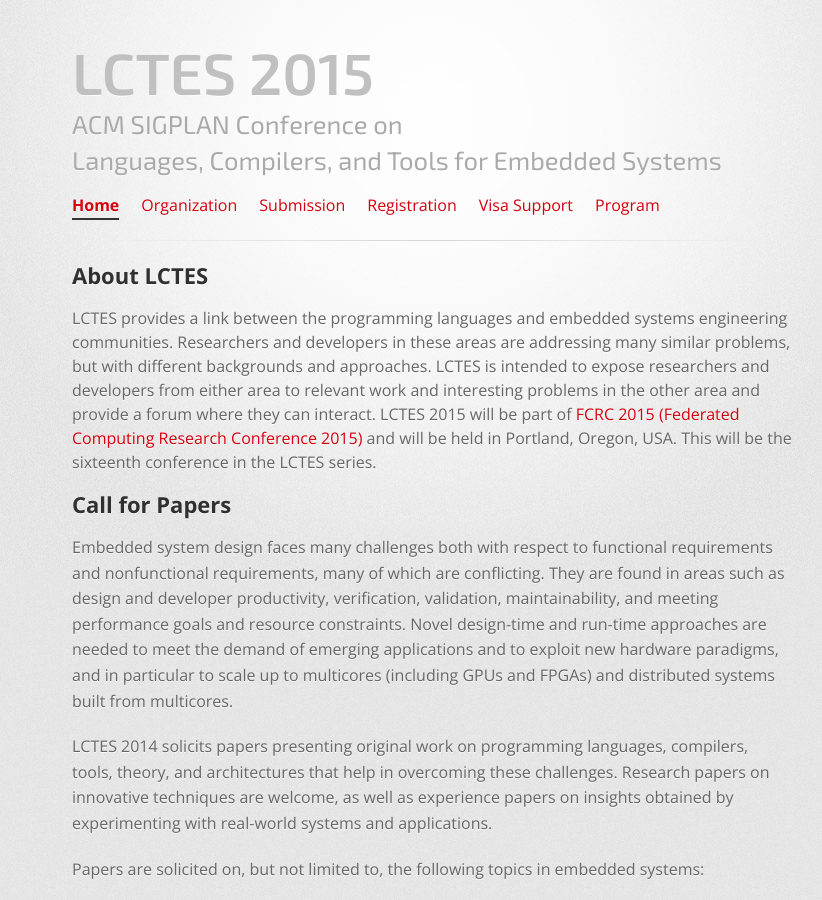
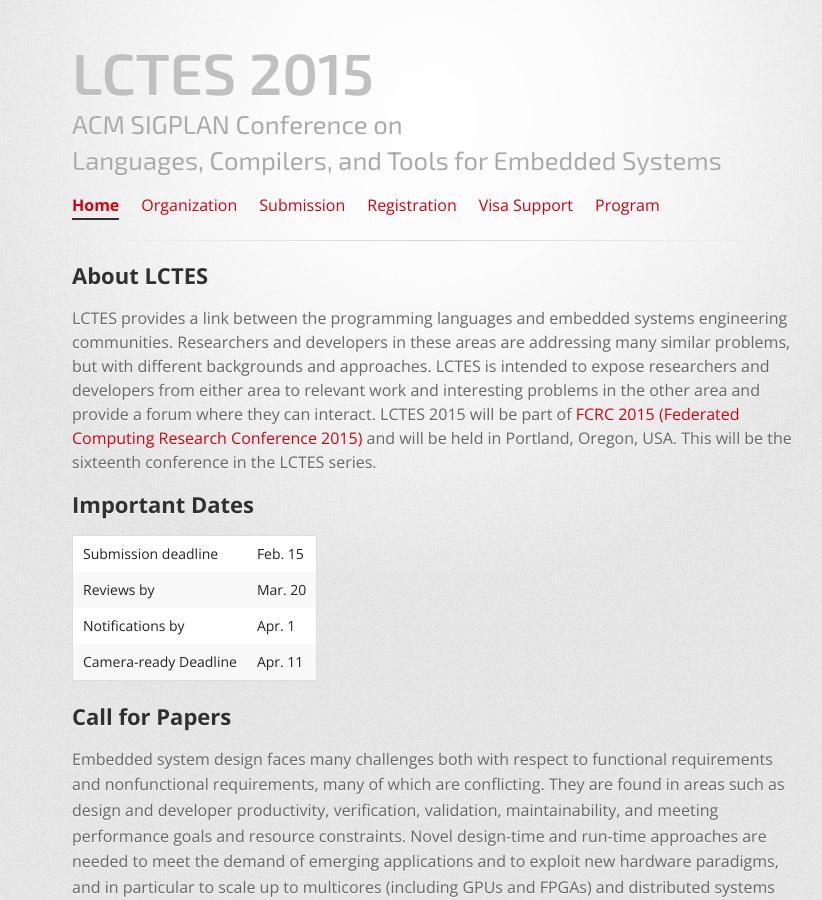
Before and after one commit to GSathish/lctes2015, a Jekyll site: the page built from index.html, in a window 1280 px wide and 900 px high. Shown: the whole window, without its empty margins (208-1030 px from the left). Built offline with Jekyll 4.4.1, drawn with Linux system fonts in a browser that asks for light colours.

Commit message:
Important dates added

```diff
--- a/index.html
+++ b/index.html
@@ -10,6 +10,22 @@
 LCTES provides a link between the programming languages and embedded systems engineering communities. Researchers and developers in these areas are addressing many similar problems, but with different backgrounds and approaches. LCTES is intended to expose researchers and developers from either area to relevant work and interesting problems in the other area and provide a forum where they can interact.
 
 LCTES 2015 will be part of <a href="http://fcrc.acm.org/">FCRC 2015 (Federated Computing Research Conference 2015)</a> and will be held in Portland, Oregon, USA. This will be the sixteenth conference in the LCTES series.
+
+<h2>Important Dates</h2>
+<table>
+<tr>
+<td>Submission deadline</td><td>Feb. 15</td>
+</tr>
+<tr>
+<td>Reviews by</td><td>Mar. 20</td>
+</tr>
+<tr>
+<td>Notifications by</td><td>Apr. 1</td>
+</tr>
+<tr>
+<td>Camera-ready Deadline</td><td>Apr. 11</td>
+</tr>
+</table>
 
 <h2>Call for Papers</h2>
 
```
